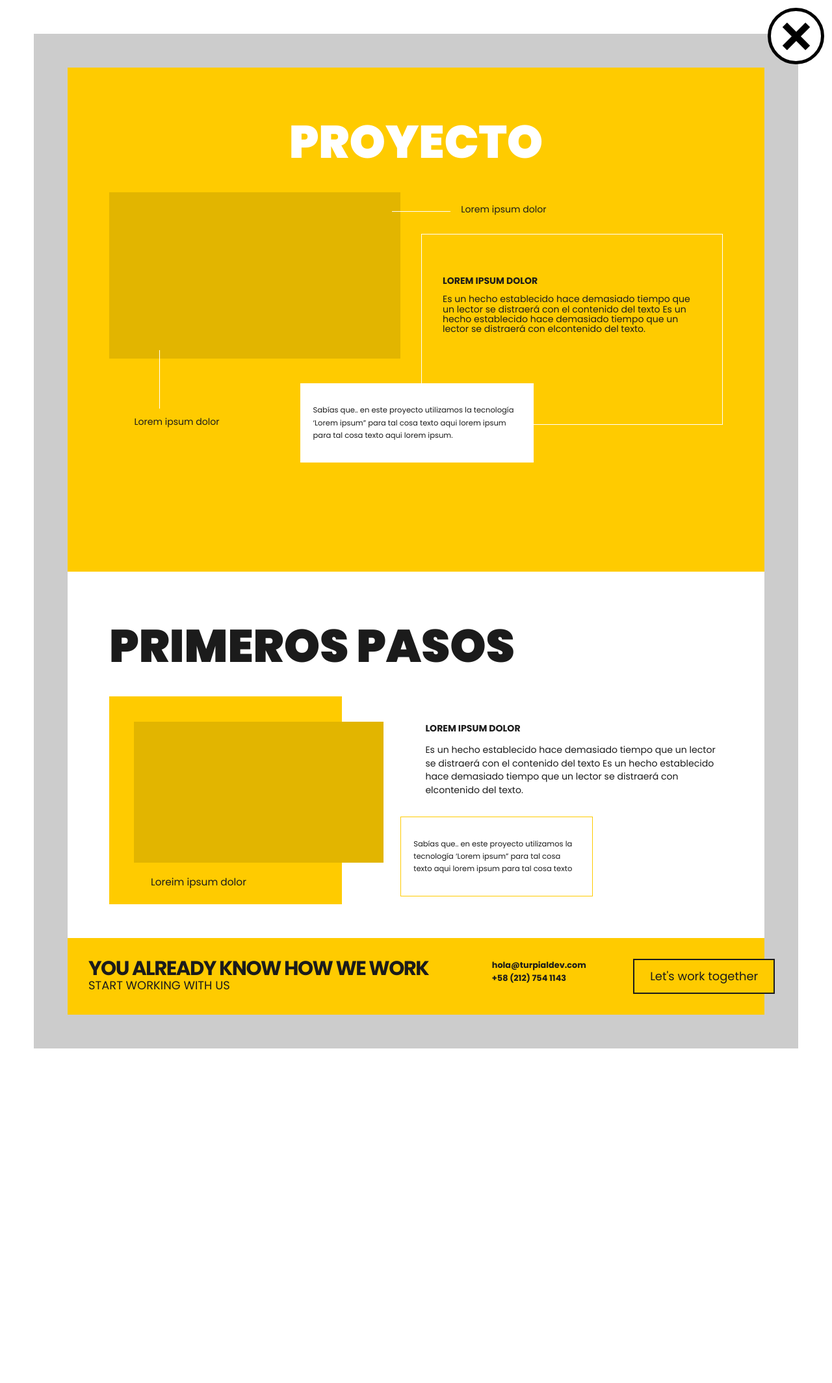
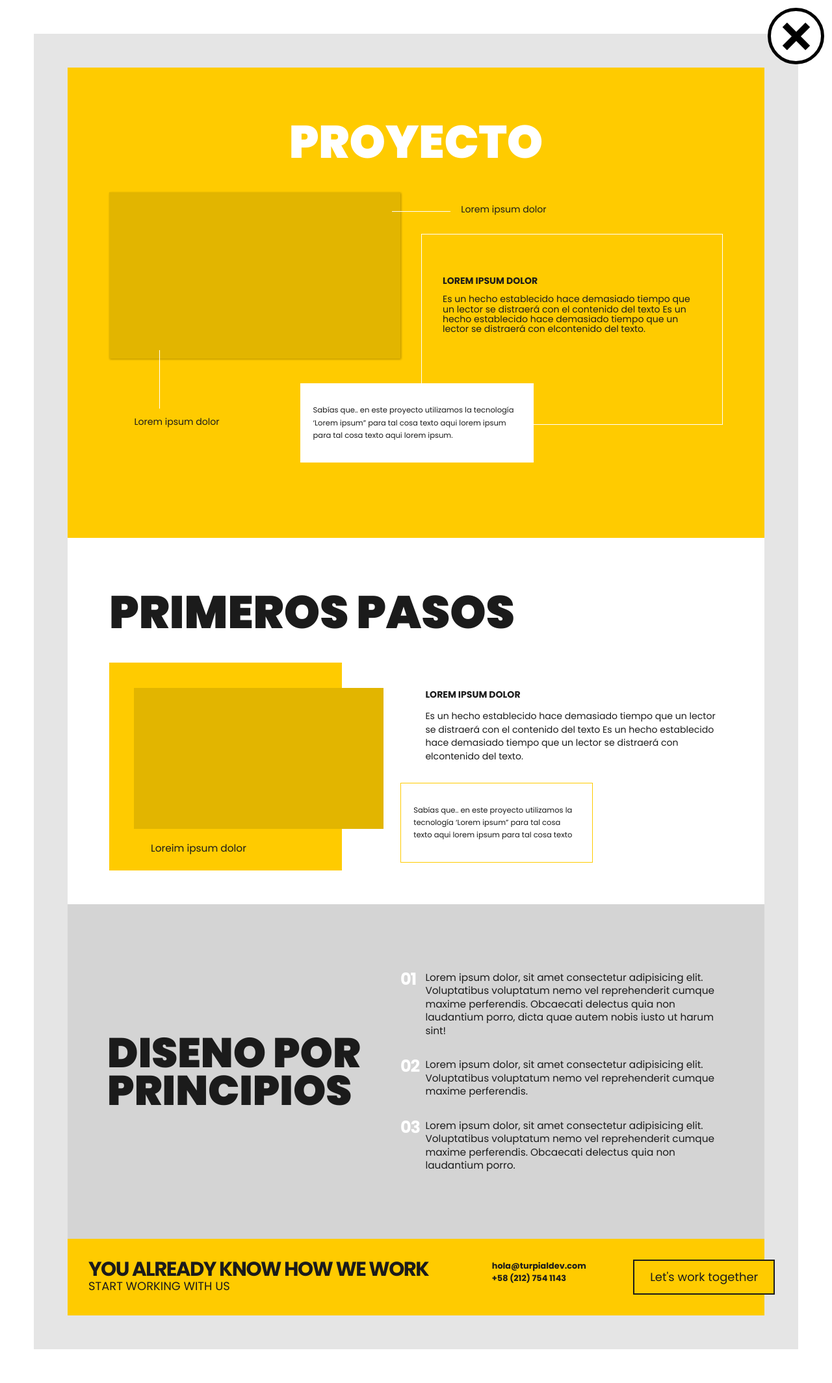
Before and after one commit to turpialdev/website, a Jekyll site: the page built from _portfolio/2018-12-12-widu-legal.md, in a window 1280 px wide. Shown: the whole page at 65% size. Built offline with Jekyll 4.4.1, drawn with Linux system fonts in a browser that asks for light colours; before the commit the page ends 1666 px from its top, so only the background shows below that.

Commit message:
design page

```diff
--- a/_layouts/project.html
+++ b/_layouts/project.html
@@ -72,10 +72,35 @@
                 </div>
             </div>
 
-            <!-- PROJECT DETAIL DESIGN
-                    <div class="detail-design">
-                        <h2>Design</h2>
-                    </div>-->
+            <!-- PROJECT DETAIL DESIGN -->
+            <div class="detail-design">
+                    <h2>
+                        Diseno por
+                        <br> principios
+                    </h2>
+                <div class="list">
+                    <div class="num1">
+                        01
+                    </div>
+                    <div class="num2">
+                        02
+                    </div>
+                    <div class="num3">
+                        03
+                    </div>
+                    <div class="txt1">
+                        Lorem ipsum dolor, sit amet consectetur adipisicing elit. Voluptatibus voluptatum nemo vel reprehenderit cumque maxime perferendis.
+                        Obcaecati delectus quia non laudantium porro, dicta quae autem nobis iusto ut harum sint!
+                    </div>
+                    <div class="txt2">
+                        Lorem ipsum dolor, sit amet consectetur adipisicing elit. Voluptatibus voluptatum nemo vel reprehenderit cumque maxime perferendis.
+                    </div>
+                    <div class="txt3">
+                        Lorem ipsum dolor, sit amet consectetur adipisicing elit. Voluptatibus voluptatum nemo vel reprehenderit cumque maxime perferendis.
+                        Obcaecati delectus quia non laudantium porro.
+                    </div>
+                </div>
+            </div>
 
             <!-- PROJECT DETAIL TECHNOLOGIES
                     <div class="detail-tech">
--- a/css/app.scss
+++ b/css/app.scss
@@ -1553,7 +1553,7 @@ Portfolio detail
 #portfolioDetail {
     z-index: 5000;
     border: 52px solid #fff;
-    background-color: #ccc;
+    background-color: $lightgray;
     width: calc(100% - 104px);
     height: calc(100% - 104px);
 
@@ -1603,7 +1603,6 @@ Portfolio detail
         grid-template-columns: 40vw auto;
         grid-template-rows: 15vw 23vw auto;
         background-color: $yellow;
-        padding-bottom: 52px;
 
         h2 {
             grid-column: 1 / 3;
@@ -1620,6 +1619,7 @@ Portfolio detail
             background: $yellowHover;
             height: 20vw;
             margin-left: 5vw;
+            box-shadow: 1px 1px 3px rgba(0,0,0,.3);
         }
 
         .text {
@@ -1763,7 +1763,50 @@ Portfolio detail
         }
     }
 
-    .detail-design {}
+    /* PROJECT DETAIL DESIGN */
+    .detail-design {
+        display: grid;
+        grid-template-columns: 40vw auto;
+        background-color: #d4d4d4;
+        h2 {
+            align-self: center;
+            margin: 0 auto;
+            font-size: 5vw;
+            font-weight: 900;
+            line-height: 4.5vw;
+            text-transform: uppercase;
+        }
+        .list {
+            display: grid;
+            grid-template-columns: 3vw auto;
+            margin: 8vw 5vw 8vw 0;
+
+            .num1, .num2, .num3 {
+                grid-column: 1 / 2;
+                font-size: 2vw;
+                font-weight: 600;
+                color: #fff;
+                letter-spacing: -0.1vw;
+            }
+            .txt1, .txt2, .txt3 {
+                grid-column: 2 / 3;
+                font-size: 1.2vw;
+                line-height: 1.6vw;
+                margin-bottom: 2.5vw;
+            }
+
+            .num1, .txt1 {
+                grid-row: 1 / 2;
+            }
+            .num2, .txt2 {
+                grid-row: 2 / 3;
+            }
+            .num3, .txt3 {
+                grid-row: 3 / 4;
+                margin-bottom: 0;
+            }
+        }
+    }
 
     .detail-tech {}
 
```
Also changed, not shown: other parts of _layouts/project.html (+1 -1 lines).
